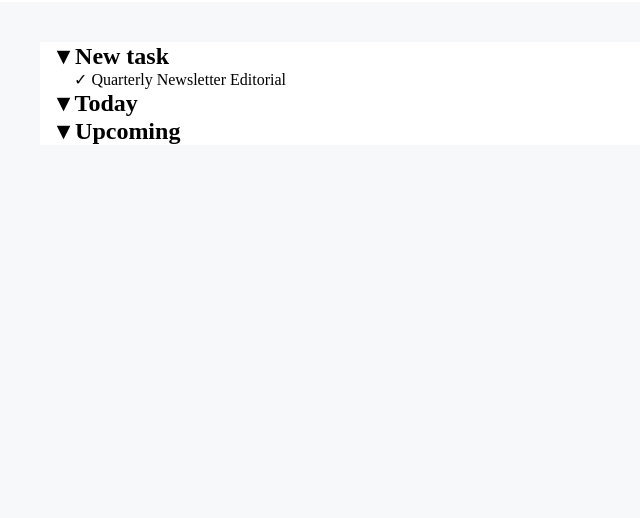
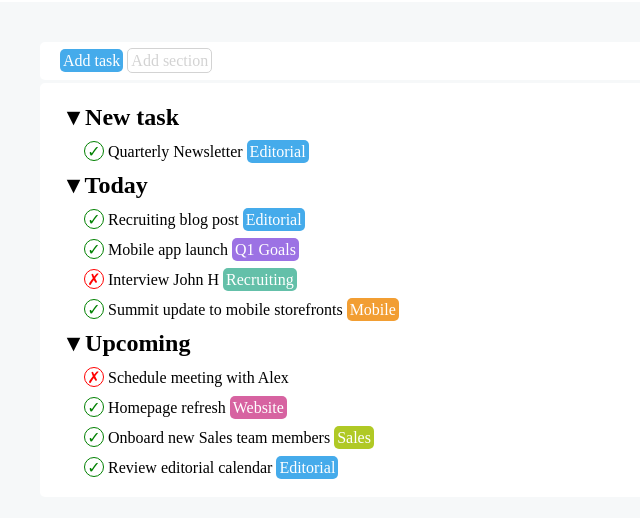
Before and after one commit to GiordanoDiego/html-css-toboolist, a plain HTML site: page index.html in a window 1280 px wide. Shown: the part 58-576 px from the top of the page, without its empty margins (0-640 px from the left). Drawn offline with Linux system fonts and the light colour scheme.

Commit message:
fine esercizio

```diff
--- a/css/style.css
+++ b/css/style.css
@@ -9,9 +9,11 @@ ul, ol{
     margin-left: 17px;
     list-style: none; /*tolgo lo stile e i pallini dalla lista*/
 }
+li{
+    margin-top: 10px;
+}
 
 /* GENERALE */
-
 
 /* HEADER */
 
@@ -39,8 +41,84 @@ header h1, header img{
     height: 100vh;
 }
 
-#task_container{
+.container{
     background-color: white;
     max-width: 1200px;
     margin: 0 auto;
+    padding: 10px;
+    padding-bottom: 20px;
+    border-radius: 5px;
 }
+
+.container_buttom{
+    margin-bottom: 3px;
+    padding: 10px;
+    padding-left: 20px;
+}
+
+.add{
+    background-color: black;
+    border-radius: 5px;
+    padding: 3px;
+    color: white;
+}
+
+.task{
+    background-color: #45ABEB;
+}
+
+.section{
+    background-color: white;
+    color: lightgrey;
+    border: 1px solid lightgray;
+
+}
+
+.circle{
+    display: inline-block;
+    /*rendo inline block per modificare l'altezza e larghezza cosa impossibile se un elemento è inline come in questo caso lo span*/
+    border-radius: 50%;
+    border: 1px solid black;
+    width: 20px;
+    height: 20px;
+    text-align: center;
+    line-height: 20px; /*deifnisco lìaltezza per centrarlo perfettamente*/
+}
+
+.done{
+    color: green;
+    border-color: green;
+}
+
+.un_done{
+    color: red;
+    border-color: red;
+}
+
+.tag_setting{
+    background-color: #45ABEB;
+    border-radius: 5px;
+    padding: 3px;
+    color: white;
+}
+
+/*colori etichette tag*/
+.editorial{
+    background-color: #45ABEB;
+}
+
+.q1_goals{
+    background-color: #9C72E4;
+}
+.recruiting{
+    background-color: #64C0A9;
+}
+.mobile{
+    background-color: #F29E33;
+}
+.website{
+    background-color: #D763A1;
+}
+.sales{
+    background-color: #B0C925;
+}
--- a/index.html
+++ b/index.html
@@ -19,26 +19,88 @@
 
             <!-- INIZIO MAIN -->
             <main>
-                <div id="task_container">
+                <div class="container container_buttom" >
+                    <span class="add task">Add task</span>
+                    <span class="add section">Add section</span>
+                </div>
+                <div class="container">
+                    <!-- inizio lista task -->
                     <ul>
                         <!-- prima sezione -->
                         <li>
                             <h2>&#9662; New task</h2>
                             <ul>
                                 <li>
-                                    <span>&check;</span>
+                                    <span class="circle done">&check;</span>
                                     Quarterly Newsletter
-                                    <span>Editorial</span>
+                                    <span class="tag_setting editorial">Editorial</span>
                                 </li>
                             </ul>
                         </li>
+
                         <!-- seconda sezione -->
                         <li>
                             <h2>&#9662; Today</h2>
+                            <ul>
+                                <li>
+                                    <span class="circle done">&check;</span>
+                                    Recruiting blog post
+                                    <span class="tag_setting editorial">Editorial</span>
+                                </li>
+                            </ul>
+                            <ul>
+                                <li>
+                                    <span class="circle done">&check;</span>
+                                    Mobile app launch
+                                    <span class="tag_setting q1_goals">Q1 Goals</span>
+                                </li>
+                            </ul>
+                            <ul>
+                                <li>
+                                    <span class="circle un_done">&cross;</span>
+                                    Interview John H
+                                    <span class="tag_setting recruiting">Recruiting</span>
+                                </li>
+                            </ul>
+                            <ul>
+                                <li>
+                                    <span class="circle done">&check;</span>
+                                    Summit update to mobile storefronts
+                                    <span class="tag_setting mobile">Mobile</span>
+                                </li>
+                            </ul>
                         </li>
+
                         <!-- terza sezione -->
                         <li>
                             <h2>&#9662; Upcoming</h2>
+                            <ul>
+                                <li>
+                                    <span class="circle un_done">&cross;</span>
+                                    Schedule meeting with Alex
+                                </li>
+                            </ul>
+                            <ul>
+                                <li>
+                                    <span class="circle done">&check;</span>
+                                    Homepage refresh
+                                    <span class="tag_setting website">Website</span>
+                                </li>
+                            </ul>
+                            <ul>
+                                <li>
+                                    <span class="circle done">&check;</span>
+                                    Onboard new Sales team members
+                                    <span class="tag_setting sales">Sales</span>
+                                </li>
+                            </ul>
+                            <ul>
+                                <li>
+                                    <span class="circle done">&check;</span>
+                                    Review editorial calendar
+                                    <span class="tag_setting editorial">Editorial</span>
+                                </li>
+                            </ul>
                         </li>
 
                     </ul>
```
